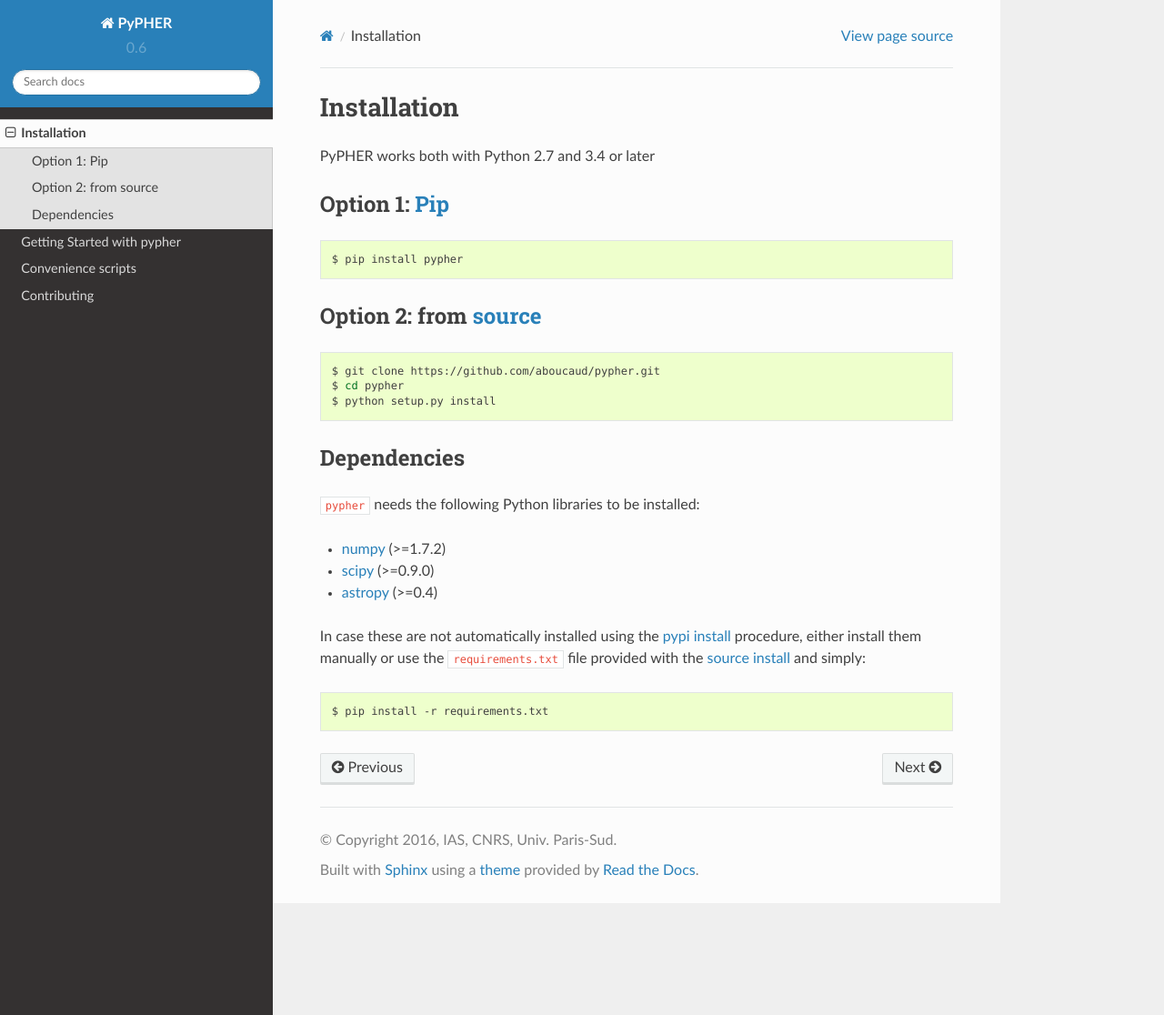
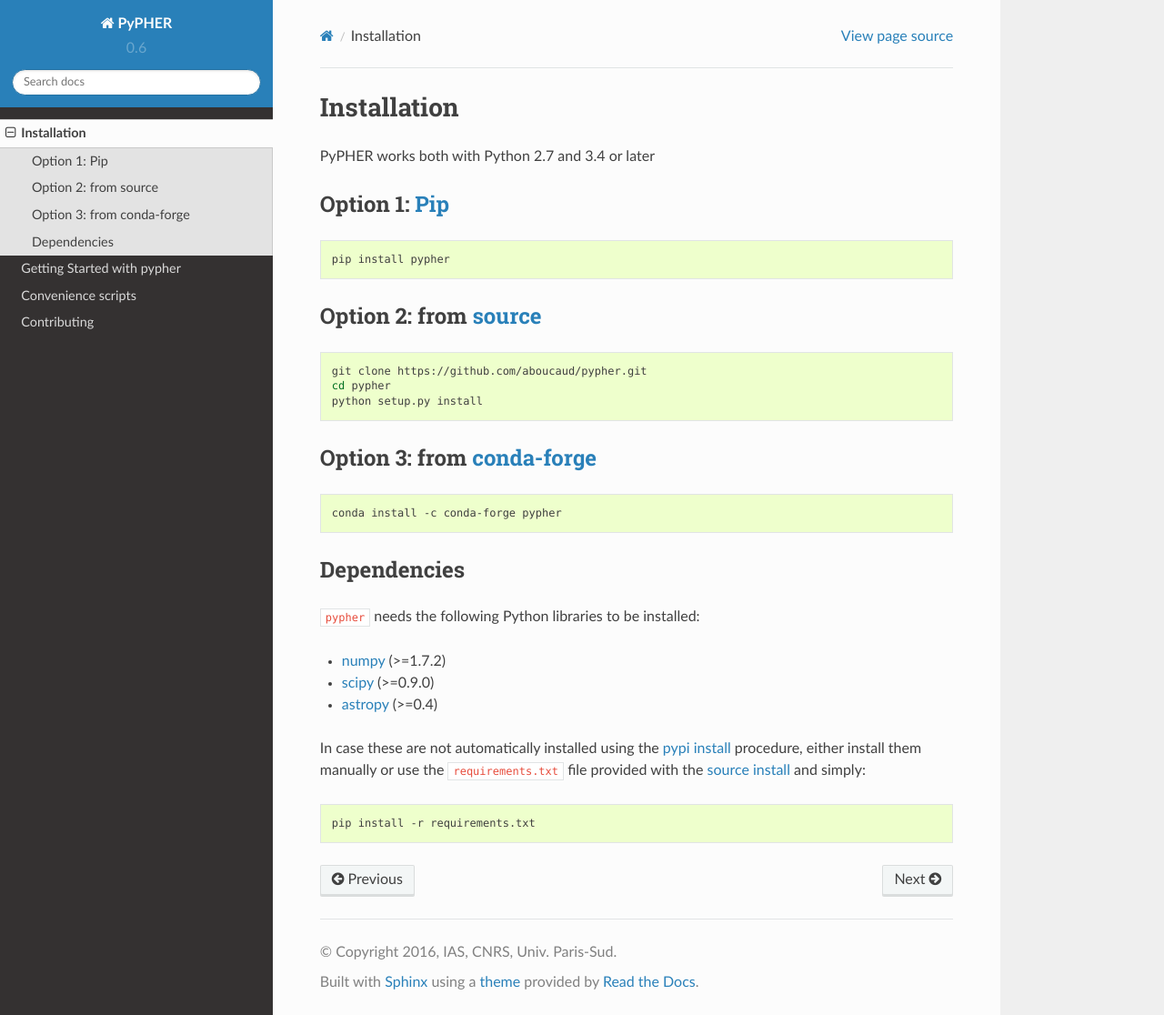
Before and after one commit to aboucaud/pypher, a Sphinx documentation site: the page built from docs/installation.rst, in a window 1280 px wide and 1116 px high. Shown: the whole window at 91% size. Built offline with Sphinx 7.4.7 and the Read the Docs theme 2.0.0, drawn with Linux system fonts in a browser that asks for light colours.

Commit message:
Update installation

```diff
--- a/docs/index.rst
+++ b/docs/index.rst
@@ -37,13 +37,13 @@ In most cases the code can be installed via
 
 .. code:: bash
 
-    $ pip install pypher
+    pip install pypher
 
 and a kernel can then be produced from two PSFs with a simple command line
 
 .. code:: bash
 
-    $ pypher psf_a.fits psf_b.fits kernel_a_to_b.fits
+    pypher psf_a.fits psf_b.fits kernel_a_to_b.fits
 
 Other installation procedures are described on the :ref:`installation page <installation>` and further command line options :ref:`here <usage>`.
 
--- a/docs/installation.rst
+++ b/docs/installation.rst
@@ -13,7 +13,7 @@ Option 1: `Pip`_
 
 .. code:: bash
 
-    $ pip install pypher
+    pip install pypher
 
 .. _`source install`:
 
@@ -22,9 +22,16 @@ Option 2: from source_
 
 .. code:: bash
 
-    $ git clone https://github.com/aboucaud/pypher.git
-    $ cd pypher
-    $ python setup.py install
+    git clone https://github.com/aboucaud/pypher.git
+    cd pypher
+    python setup.py install
+
+Option 3: from `conda-forge <https://github.com/conda-forge/pypher-feedstock>`_
+===============================================================================
+
+.. code:: bash
+
+    conda install -c conda-forge pypher
 
 Dependencies
 ============
@@ -40,7 +47,7 @@ procedure, either install them manually or use the ``requirements.txt`` file pro
 
 .. code:: bash
 
-    $ pip install -r requirements.txt
+    pip install -r requirements.txt
 
 .. _Pip: https://pypi.python.org/pypi/pypher
 .. _source: https://github.com/aboucaud/pypher/
```
Also changed, not shown: README.rst (+13 -7 lines), docs/convenience.rst (+4 -4 lines).
